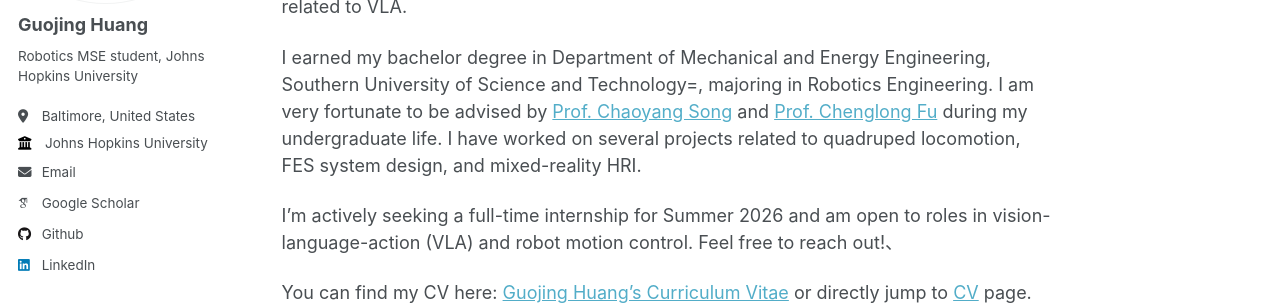
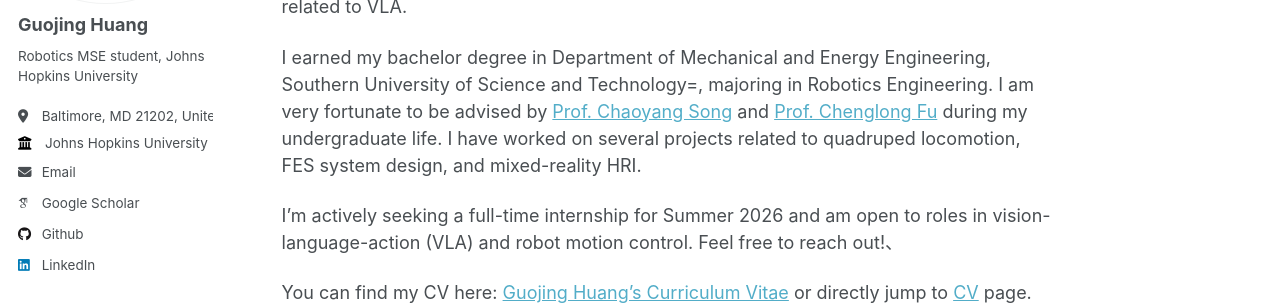
Before and after one commit to Acheng0211/acheng0211.github.io, a Jekyll site: the page built from _pages/about.md, in a window 1280 px wide. Shown: the part 236-541 px from the top of the page. Built offline with Jekyll 4.4.1, drawn with Linux system fonts in a browser that asks for light colours; some web fonts are replaced.

Commit message:
update: location

```diff
--- a/_config.yml
+++ b/_config.yml
@@ -25,7 +25,7 @@ author:
   name: "Guojing Huang"
   pronouns: # "he"
   bio: "Robotics MSE student, Johns Hopkins University"
-  location: "Baltimore, United States"
+  location: "Baltimore, MD 21202, United States"
   employer: "Johns Hopkins University"
   uri              : # URL
   email            : "hguojin1@jh.edu"
```
